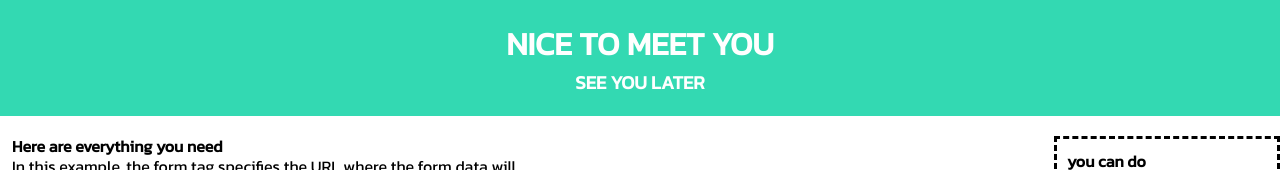
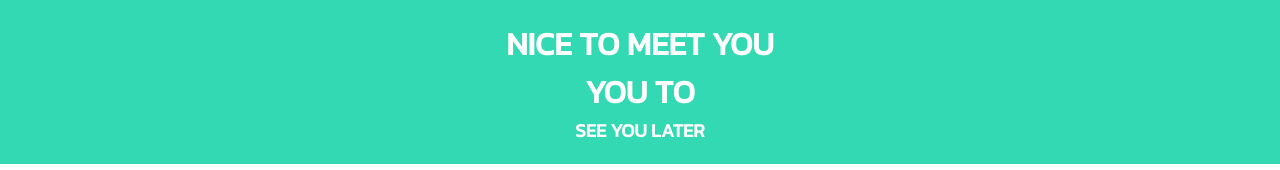
Before and after one commit to HyHy1506/first-web, a plain HTML site: page index.html in a window 1280 px wide. Shown: the top 170 px of the page. Drawn offline with Linux system fonts and the light colour scheme.

Commit message:
Update index.html
them hehe

```diff
--- a/index.html
+++ b/index.html
@@ -11,6 +11,10 @@
     <div id="top">
       <h1 >
       nice to meet you
+    </h1>
+       <h1 >
+
+        you to
     </h1>
       <h3 >
         see you later
```
